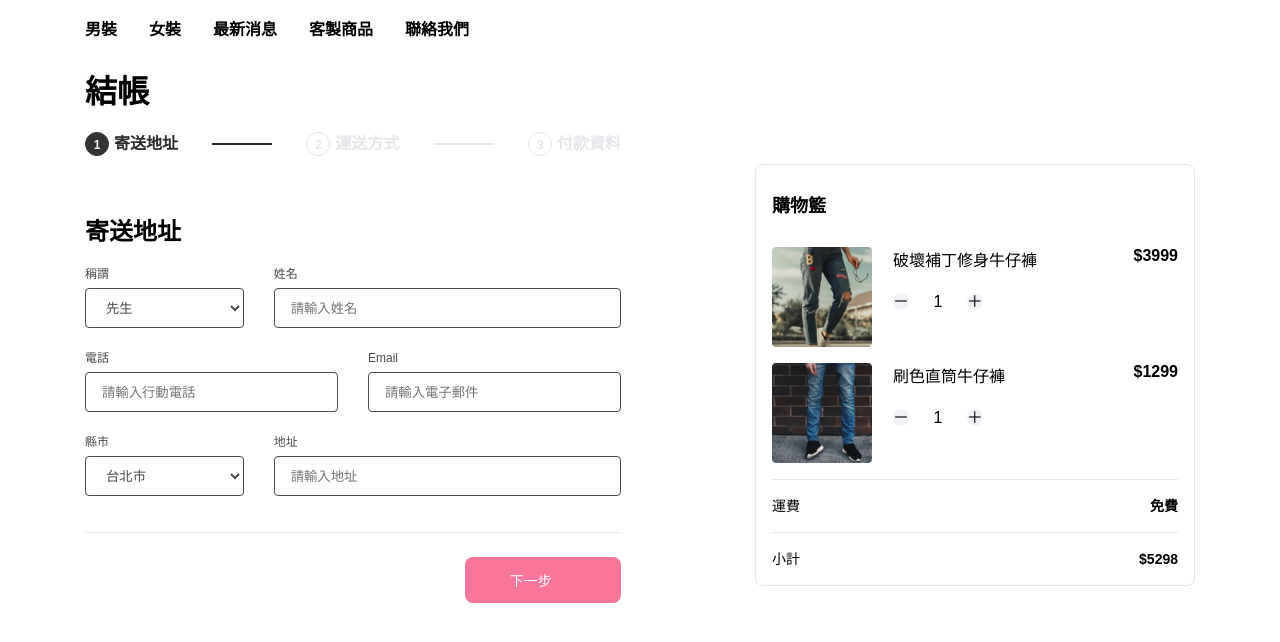
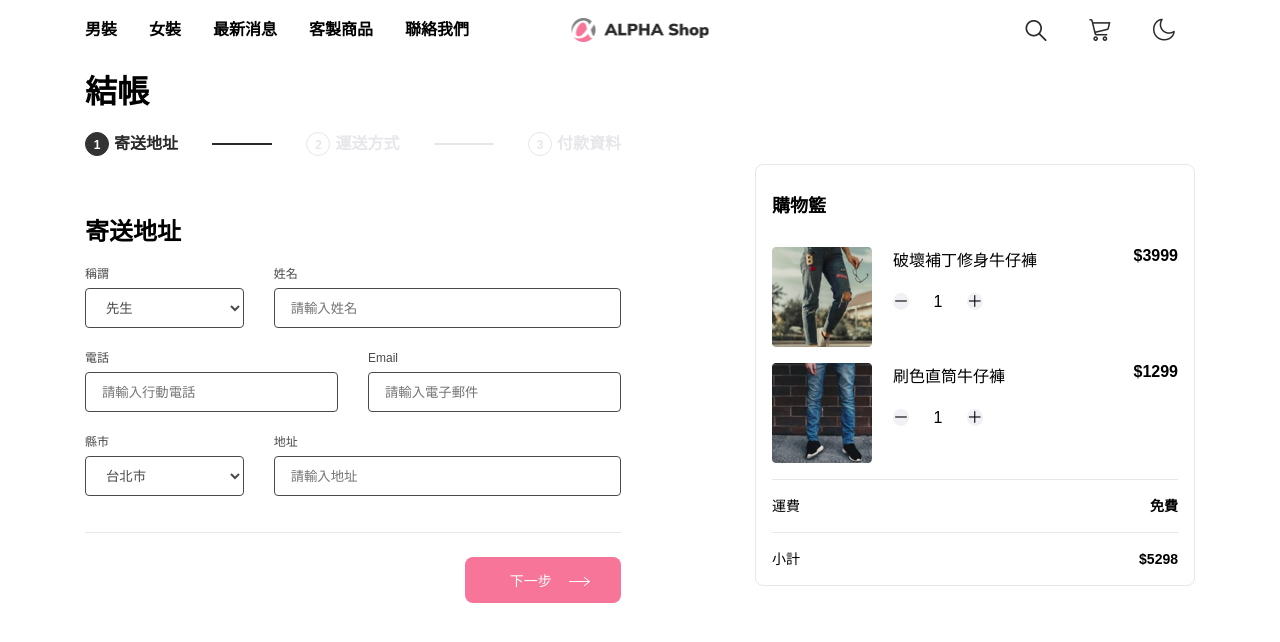
Before and after one commit to Joy-Chang-2021/AC_3_shopping_cart, a website: page index.html in a window 1280 px wide. Drawn offline with Linux system fonts and the light colour scheme; the site is published under a folder, as on GitHub Pages, so addresses that start at the root find nothing.

Commit message:
edit _varaibles.scss for github page

```diff
--- a/public/scss/_variables.scss
+++ b/public/scss/_variables.scss
@@ -20,15 +20,15 @@ $pink: #F67599;
   --cart-panel: #ffffff;
   --cart-btn: #F0F0F5;
   // icon
-  --navbar-btn: url('/image/nav-btn.png');
-  --logo-img: url('/image/logo-img.png');
-  --logo-text: url('/image/logo-text.png');
-  --icon-search: url('/image/icon-search.png');
-  --icon-cart: url('/image/icon-cart.png');
-  --icon-theme: url('/image/icon-theme.png');
+  --navbar-btn: url('../image/nav-btn.png');
+  --logo-img: url('../image/logo-img.png');
+  --logo-text: url('../image/logo-text.png');
+  --icon-search: url('../image/icon-search.png');
+  --icon-cart: url('../image/icon-cart.png');
+  --icon-theme: url('../image/icon-theme.png');
   //step btn
-  --btn-pre: url('/image/arrow-pre.png');
-  --btn-next: url('/image/arrow-next.png');
+  --btn-pre: url('../image/arrow-pre.png');
+  --btn-next: url('../image/arrow-next.png');
 }
 
 [data-theme="dark"] {
@@ -47,15 +47,15 @@ $pink: #F67599;
   --cart-panel: #383838;
   --cart-btn: #808080;
   // icon
-  --navbar-btn: url('/image/nav-btn-dark.png');
-  --logo-img: url('/image/logo-img.png');
-  --logo-text: url('/image/logo-text-dark.png');
-  --icon-search: url('/image/icon-search-dark.png');
-  --icon-cart: url('/image/icon-cart-dark.png');
-  --icon-theme: url('/image/icon-theme-dark.png');
+  --navbar-btn: url('../image/nav-btn-dark.png');
+  --logo-img: url('../image/logo-img.png');
+  --logo-text: url('../image/logo-text-dark.png');
+  --icon-search: url('../image/icon-search-dark.png');
+  --icon-cart: url('../image/icon-cart-dark.png');
+  --icon-theme: url('../image/icon-theme-dark.png');
   //step btn
-  --btn-pre: url('/image/arrow-pre-dark.png');
-  --btn-next: url('/image/arrow-next.png');
+  --btn-pre: url('../image/arrow-pre-dark.png');
+  --btn-next: url('../image/arrow-next.png');
 }
 
 // class
```
Also changed, not shown: public/javascript/cart.js (+8 -0 lines), public/css/header.css, public/css/header.min.css, public/css/main.css, public/css/main.min.css, public/image/arrow-next.svg (deleted), public/image/arrow-pre.svg (deleted), public/image/icon-cart.svg (deleted), public/image/icon-search.svg (deleted), public/image/icon-theme.svg (deleted), public/image/logo-text.svg (deleted), public/image/logo.svg (deleted), 4 other files.
